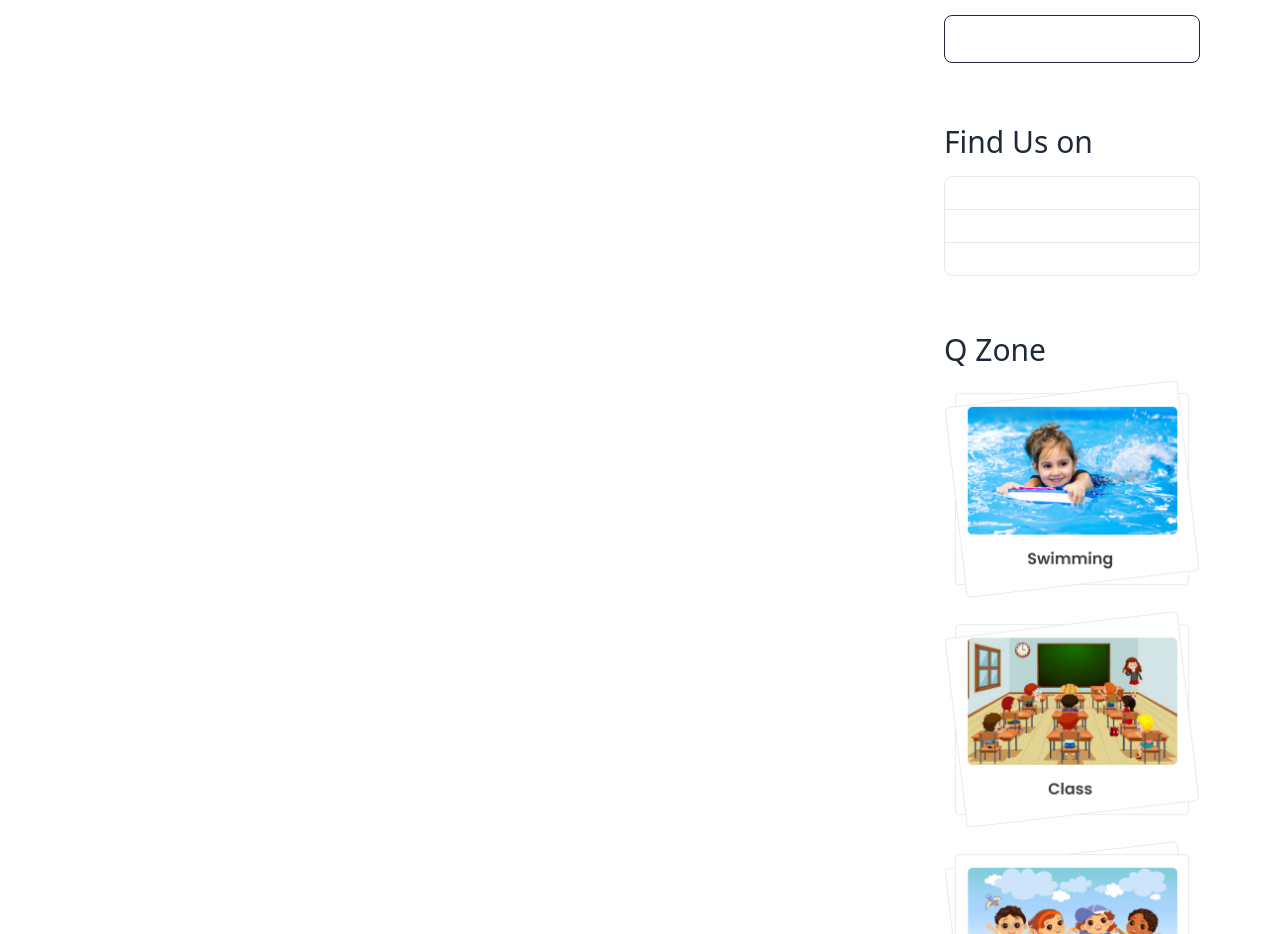
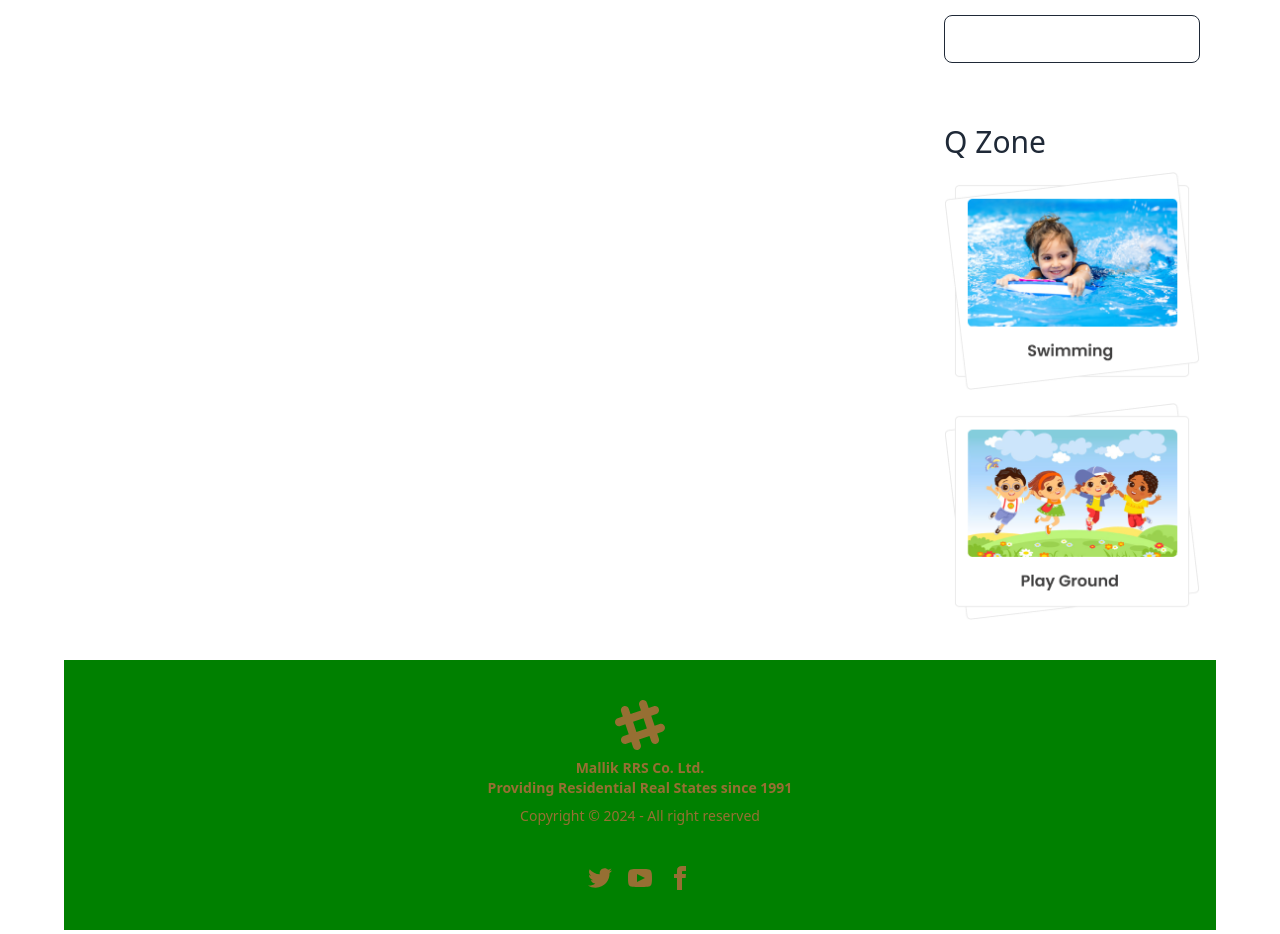
Before and after one commit to Mohammed-Saiful-Islam/b9a9-real-estate-Mohammed-Saiful-Islam, a React (Vite) app: page /news/1 in a window 1280 px wide. Shown: the part 318-1252 px from the top of the page. Built offline with nearby package versions, Linux system fonts and the light colour scheme; no server answers; sample sign-in values are in the browser's storage.

Commit message:
footer color changed

```diff
--- a/src/pages/News/News.jsx
+++ b/src/pages/News/News.jsx
@@ -2,9 +2,10 @@ import { useParams } from "react-router-dom";
 import Header from "../Shared/Header/Header";
 import RightSideNav from "../Shared/RightSideNav/RightSideNav";
 import Navbar from "../Shared/Navbar/Navbar";
+import Footer from "../Shared/Footer/Footer";
 
 const News = () => {
-    const { id } = useParams();
+    const {id} = useParams();
     return (
         <div>
             <Header></Header>
@@ -13,11 +14,12 @@ const News = () => {
                 <div className="col-span-3">
                     <h2 className="text-5xl">News Detail</h2>
                     <p>{id}</p>
-                </div>
+                    </div>
                 <div>
                     <RightSideNav></RightSideNav>
                 </div>
             </div>
+            <Footer></Footer>
         </div>
     );
 };
--- a/src/pages/Shared/Footer/Footer.jsx
+++ b/src/pages/Shared/Footer/Footer.jsx
@@ -2,7 +2,7 @@
 const Footer = () => {
     return (
         <div>
-            <footer className="footer footer-center p-10 bg-primary text-primary-content">
+            <footer className="footer footer-center p-10 bg-[green] text-[#966F33]">
   <aside>
     <svg width="50" height="50" viewBox="0 0 24 24" xmlns="http://www.w3.org/2000/svg" fillRule="evenodd" clipRule="evenodd" className="inline-block fill-current"><path d="M22.672 15.226l-2.432.811.841 2.515c.33 1.019-.209 2.127-1.23 2.456-1.15.325-2.148-.321-2.463-1.226l-.84-2.518-5.013 1.677.84 2.517c.391 1.203-.434 2.542-1.831 2.542-.88 0-1.601-.564-1.86-1.314l-.842-2.516-2.431.809c-1.135.328-2.145-.317-2.463-1.229-.329-1.018.211-2.127 1.231-2.456l2.432-.809-1.621-4.823-2.432.808c-1.355.384-2.558-.59-2.558-1.839 0-.817.509-1.582 1.327-1.846l2.433-.809-.842-2.515c-.33-1.02.211-2.129 1.232-2.458 1.02-.329 2.13.209 2.461 1.229l.842 2.515 5.011-1.677-.839-2.517c-.403-1.238.484-2.553 1.843-2.553.819 0 1.585.509 1.85 1.326l.841 2.517 2.431-.81c1.02-.33 2.131.211 2.461 1.229.332 1.018-.21 2.126-1.23 2.456l-2.433.809 1.622 4.823 2.433-.809c1.242-.401 2.557.484 2.557 1.838 0 .819-.51 1.583-1.328 1.847m-8.992-6.428l-5.01 1.675 1.619 4.828 5.011-1.674-1.62-4.829z"></path></svg>
     <p className="font-bold">
--- a/src/pages/Shared/RightSideNav/RightSideNav.jsx
+++ b/src/pages/Shared/RightSideNav/RightSideNav.jsx
@@ -1,6 +1,6 @@
 
 import qZone1 from '../../../assets/qZone1.png';
-import qZone2 from '../../../assets/qZone2.png';
+// import qZone2 from '../../../assets/qZone2.png';
 import qZone3 from '../../../assets/qZone3.png';
 
 
@@ -16,7 +16,7 @@ const RightSideNav = () => {
 
                 </button>
             </div>
-            <div className='p-4 mb-6'>
+            {/* <div className='p-4 mb-6'>
                 <h2 className="text-3xl mb-4">Find Us on</h2>
                 <a className='p-4 flex text-lg items-center border rounded-t-lg' href="">
 
@@ -27,12 +27,12 @@ const RightSideNav = () => {
                 <a className='p-4 flex text-lg items-center border rounded-b-lg' href="">
 
                 </a>
-            </div>
+            </div> */}
             {/* q zone */}
             <div className='p-4 space-y-3 mb-6'>
                 <h2 className="text-3xl">Q Zone</h2>
                 <img src={qZone1} alt="" />
-                <img src={qZone2} alt="" />
+                {/* <img src={qZone2} alt="" /> */}
                 <img src={qZone3} alt="" />
             </div>
         </div>
```
